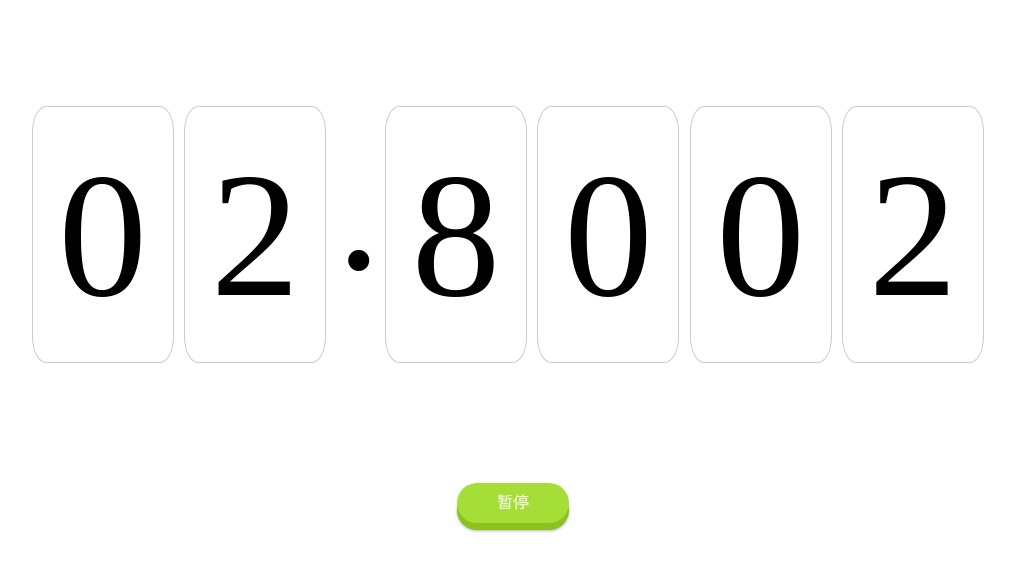
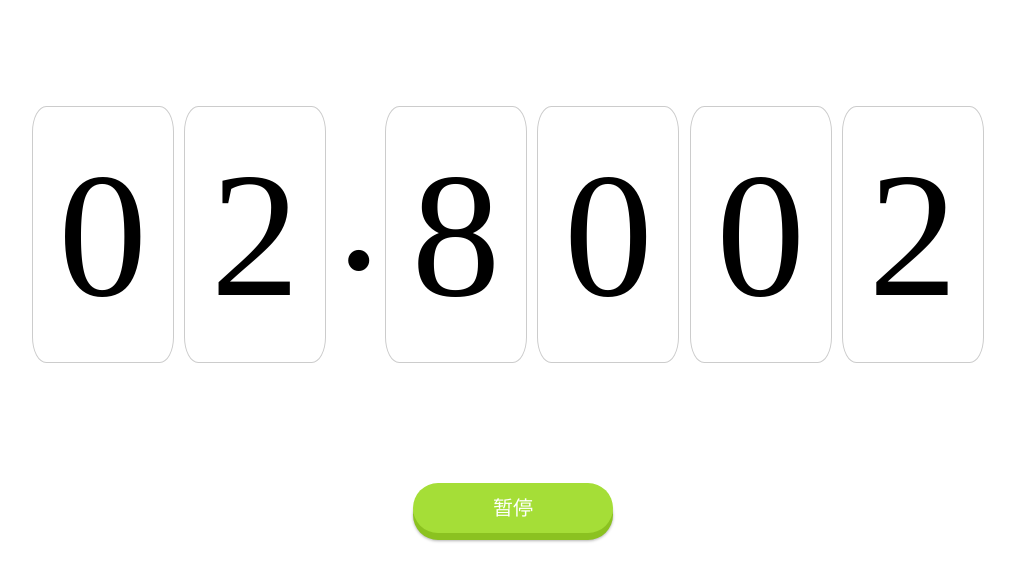
Before and after one commit to tibaiwan/ten-seconds, a plain HTML site: page index.html in a window 1280 px wide. Both pictures are taken after a click on the element "开始". Shown: the part 249-830 px from the top of the page, without its empty margins (127-1142 px from the left). Drawn offline with Linux system fonts and the light colour scheme.

Commit message:
更新：时间戳判断方式

```diff
--- a/index.html
+++ b/index.html
@@ -10,16 +10,6 @@
   <meta name=format-detection content="telephone=no">
   <meta name=format-detection content="email=no">
   <meta name=viewport content="width=device-width,initial-scale=1,maximum-scale=1,minimum-scale=1,user-scalable=0">
-  <script>
-    /* 自适应设备DPR */
-    window.onload = function(){ getRem(720, 100) };
-    function getRem(pwidth, prem){
-      var html = document.getElementsByTagName("html")[0];
-      var oWidth = document.body.clientWidth || document.documentElement.clientWidth;
-      html.style.fontSize = oWidth/pwidth*prem + "px";
-      html.setAttribute('data-dpr', window.devicePixelRatio);
-    }
-  </script>
   <style>
     * {
       margin: 0;
@@ -66,20 +56,26 @@
   <div class="btn-wrap">
     <span id="operateBtn" class="button button-3d button-action button-pill">开始</span>
   </div>
+  </body>
 <script>
-  var a = document.getElementById("a"),
-      b = document.getElementById("b"),
-      c = document.getElementById("c"),
-      d = document.getElementById("d"),
-      e = document.getElementById("e"),
-      f = document.getElementById("f"),
-      but = document.getElementById("operateBtn");
+  /* 自适应设备DPR */
+  window.onload = function(){ getRem(720, 100) };
+  function getRem(pwidth, prem){
+    var html = document.getElementsByTagName("html")[0];
+    var oWidth = document.body.clientWidth || document.documentElement.clientWidth;
+    html.style.fontSize = oWidth/pwidth*prem + "px";
+    html.setAttribute('data-dpr', window.devicePixelRatio);
+  }
+</script>
+<script>
+  var getEl = function (id) { return document.getElementById(id) }
+  var a = getEl("a"), b = getEl("b"), c = getEl("c"), d = getEl("d"), e = getEl("e"), f = getEl("f"), butt = getEl("operateBtn");
   var type = "start", interval = "", numberArr = [];
   var numberSpan = document.querySelectorAll(".number");
   var integerArr = "0123456789".split("");
-  but.addEventListener("click", function () {
+  butt.addEventListener("click", function () {
     if (type === "start") {
-      but.innerText = '暂停';
+      butt.innerText = '暂停';
       type = 'end';
       for (var i = 0; i < numberSpan.length; i++) {
         numberSpan[i].innerHTML = 0;
@@ -89,30 +85,37 @@
       interval = setInterval(function(){
         timestamp = new Date() - baseDate;
         numberArr = timestamp.toString().split("").reverse();
-        randomNum = Math.floor(Math.random()*10); // 最近一位随机~~
+        randomNum = Math.floor(Math.random() * 10); // 最近一位随机~~
         a.innerText = integerArr[randomNum];
         b.innerText = numberArr[0];
-        if (timestamp >= 10) c.innerText = numberArr[1];
-        if (timestamp >= 100) d.innerText = numberArr[2];
-        if (timestamp >= 1000) e.innerText = numberArr[3];
-        if (timestamp >= 10000) f.innerText = numberArr[4];
+        if (timestamp >= 10) {
+          c.innerText = numberArr[1];
+          if (timestamp >= 100) {
+            d.innerText = numberArr[2];
+            if (timestamp >= 1000) {
+              e.innerText = numberArr[3];
+              if (timestamp >= 10000) {
+                f.innerText = numberArr[4];
                 if (timestamp >= 99999) {
                   clearInterval(interval);
-          but.innerText = '再来一次';
+                  butt.innerText = '再来一次';
                   type = 'start';
                   for (var i = 0; i < numberSpan.length; i++) {
                     numberSpan[i].innerHTML = 9;
                   }
                 }
-      }, 1)
+              }
+            }
+          }
+        }
+      }, 1);
     } else {
       clearInterval(interval);
-      but.innerText = '再来一次';
+      butt.innerText = '再来一次';
       type = 'start';
     }
   });
 </script>
-</body>
 <style>
   .button-3d.button-action:active, .button-3d.button-action.active, .button-3d.button-action.is-active {
     -webkit-box-shadow: 0 2px 0 #6b9619, 0 3px 3px rgba(0, 0, 0, 0.2);
@@ -150,13 +153,13 @@
     background-color: #EEE;
     border-color: #EEE;
     font-weight: 300;
-    font-size: 16px;
+    font-size: 20px;
     font-family: "Helvetica Neue Light", "Helvetica Neue", Helvetica, Arial, "Lucida Grande", sans-serif;
     text-decoration: none;
     text-align: center;
-    line-height: 40px;
-    height: 40px;
-    padding: 0 40px;
+    line-height: 50px;
+    height: 50px;
+    padding: 0 80px;
     margin: 0;
     display: inline-block;
     appearance: none;
```
Lines whose indentation alone changed are shown as unchanged.
